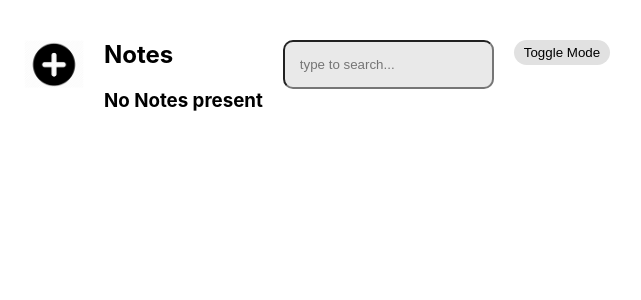
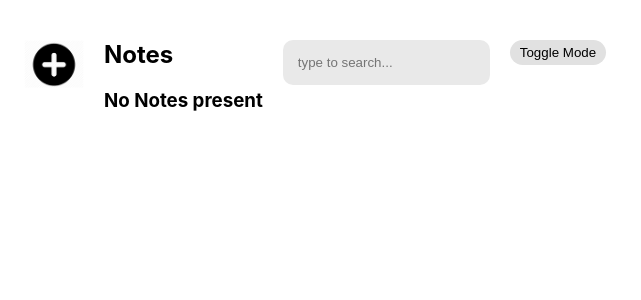
Before and after one commit to khusamayasir/Notes-App-II, a React (Create React App) app: page / in a window 1280 px wide. Shown: the top 300 px of the page, without its empty margins (16-657 px from the left). Built offline with nearby package versions, Linux system fonts and the light colour scheme.

Commit message:
Update SearchNote.css

```diff
--- a/src/components/SearchNote/SearchNote.css
+++ b/src/components/SearchNote/SearchNote.css
@@ -10,3 +10,9 @@
 .search input:focus {
 	outline: none;
 }
+
+.search-text {
+	border: none;
+	background-color: rgb(233, 233, 233);
+	width: 100%;
+}
```
